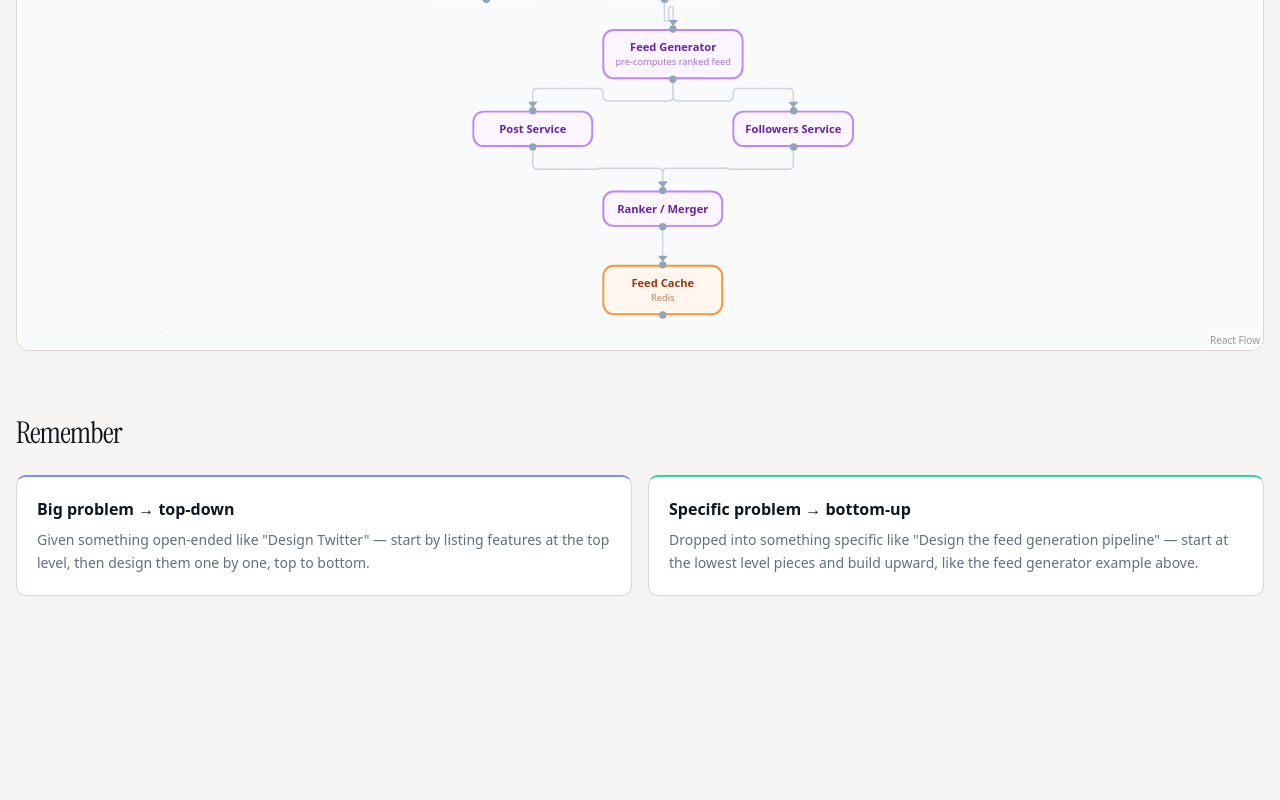
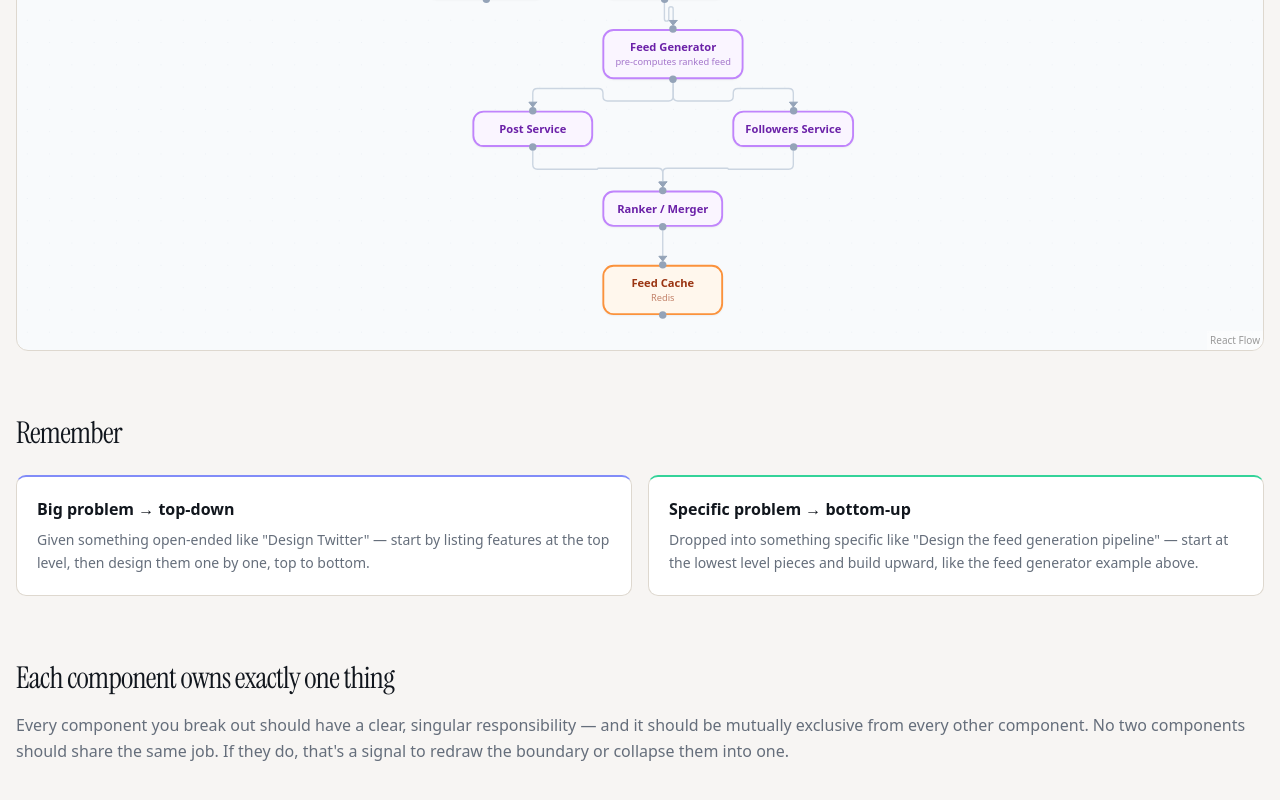
Before and after one commit to thatpratik/system-design, a Next.js app: page / in a window 1280 px wide. Shown: the part 2027-2827 px from the top of the page. Before the commit the page ends 2687 px from the top, so only its background shows below. Built offline with nearby package versions, Linux system fonts and the light colour scheme.

Commit message:
feat: add 'Clear Responsibilities' section to clarify component ownership

```diff
--- a/app/page.tsx
+++ b/app/page.tsx
@@ -187,6 +187,16 @@ export default function Home() {
         </div>
       </section>
 
+      {/* ── Clear Responsibilities ───────────────────────────────── */}
+      <section className="animate-fade-in-up" style={{ animationDelay: "400ms" }}>
+        <h2 className="font-display text-2xl sm:text-3xl tracking-tight mb-4 text-foreground">
+          Each component owns exactly one thing
+        </h2>
+        <p className="text-muted-foreground text-base leading-relaxed">
+          Every component you break out should have a clear, singular responsibility — and it should be mutually exclusive from every other component. No two components should share the same job. If they do, that&apos;s a signal to redraw the boundary or collapse them into one.
+        </p>
+      </section>
+
     </div>
   );
 }
```
